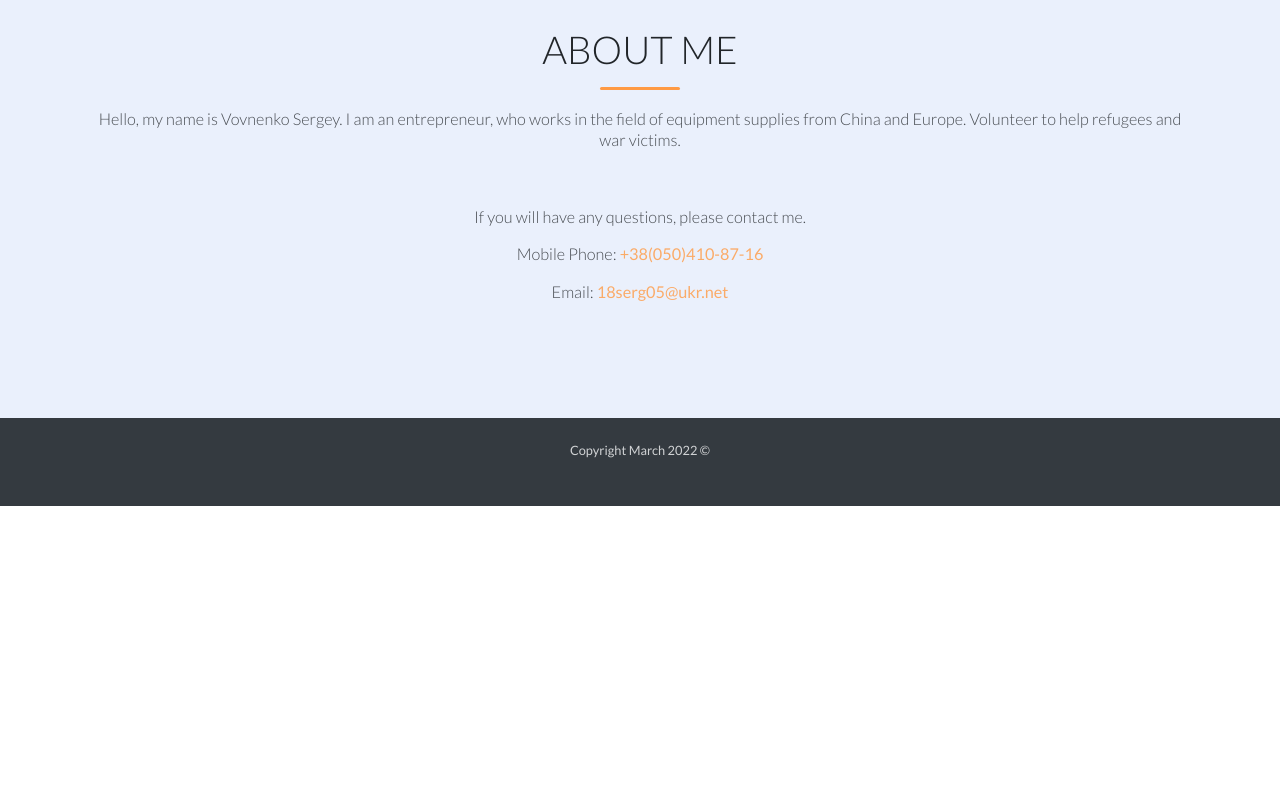
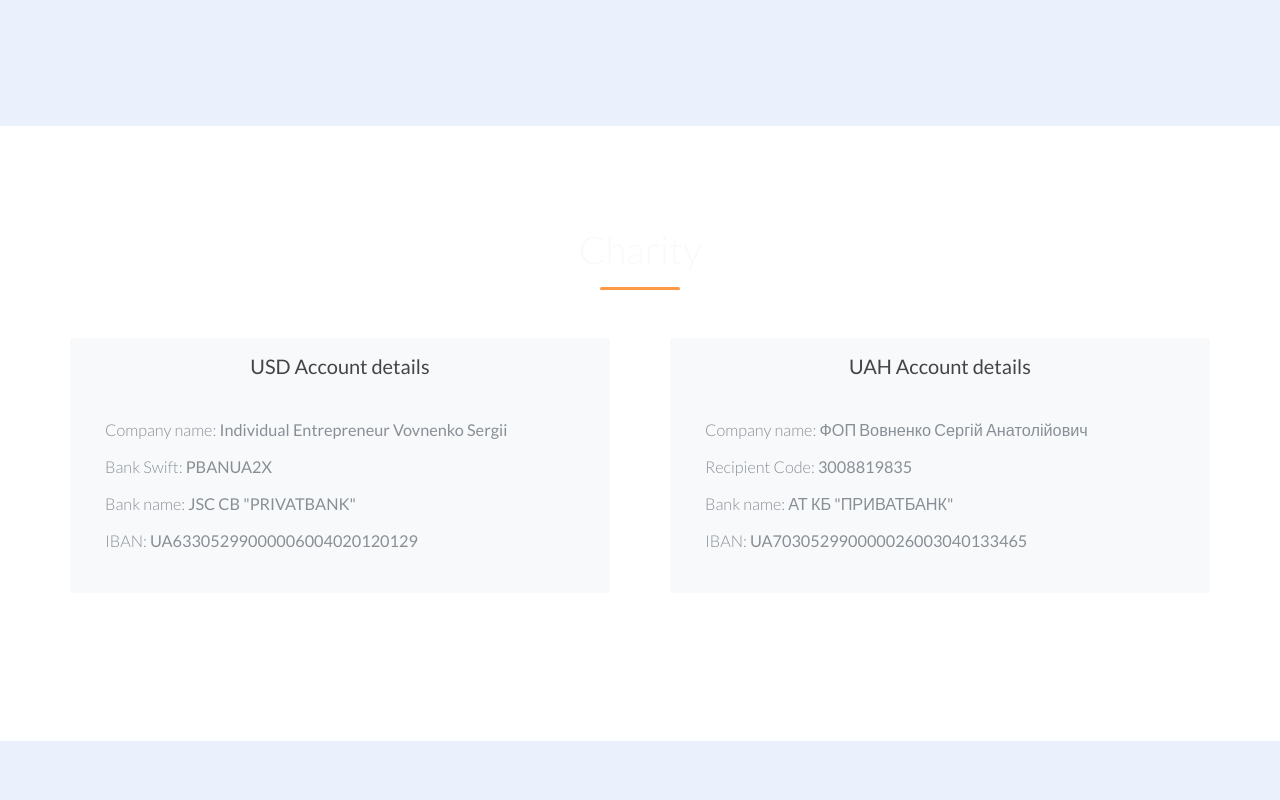
Before and after one commit to m-konoval/help-in-ua, a website: page public_html/en.html in a window 1280 px wide. Shown: the part 1480-2280 px from the top of the page. Before the commit the page ends 1986 px from the top, so only its background shows below. Drawn offline with Linux system fonts and the light colour scheme.

Commit message:
change IBANs

```diff
--- a/public_html/assets/js/script.js
+++ b/public_html/assets/js/script.js
@@ -33,7 +33,7 @@ $(document).ready(function () {
   });
 });
 
-const copyIBAN = async (IBAN) => {
+const copyToBuffer = async (IBAN) => {
   try {
     /* Copy the text inside the text field */
     await navigator.clipboard.writeText(IBAN);
@@ -41,6 +41,11 @@ const copyIBAN = async (IBAN) => {
     /* Alert the copied text */
     alert("Text copied: " + IBAN);
   } catch (e) {
-    console.warn(e)
+    console.warn(e);
   }
 };
+
+const scrollToDonation = () => {
+  const toView = document.getElementById("donation").offsetTop;
+  window.scrollTo({ top: toView, behavior: "smooth" });
+};
--- a/public_html/assets/scss/components/_video.scss
+++ b/public_html/assets/scss/components/_video.scss
@@ -11,8 +11,8 @@
     top: 0;
     left: 50%;
     margin-left: -50%;
-    min-width: 110%;
-    min-height: 110%;
+    min-width: 100%;
+    min-height: 100%;
     z-index: 0;
   }
 
--- a/public_html/en.html
+++ b/public_html/en.html
@@ -39,7 +39,7 @@
     </div>
   </nav>
 
-  <!-- INTRO -->
+  <!-- HEADER -->
   <header class="header d-flex justify-content-center">
 
     <!-- VIDEO BG -->
@@ -61,28 +61,15 @@
             <p>
               Don't be aside. Any donation can help to save somebody's life.
             </p>
-          </div>
-        </div>
-        <div class="col-md-5 d-md-block donation text-secondary">
-          <div class="donation--head">Donation account:</div>
-          <div class="donation--body">
-            <div class="mb-5 pb-2">
-              <p>USD($) Account</p>
-              <a onclick="copyIBAN('UA183052990262096400930364920')" title="Click to copy">IBAN: <strong>UA183052990262096400930364920</strong></a>
-            </div>
-
-            <div class="mb-2 pb-2">
-              <p>UAH(₴) Account</p>
-              <a onclick="copyIBAN('UA443052990000026205744143753')" title="Click to copy">IBAN: <strong>UA443052990000026205744143753</strong></a>
-            </div>
+            <button class="btn btn-outline-light btn-flat" onclick="scrollToDonation()">Donate</button>
           </div>
         </div>
       </div>
     </div>
   </header>
 
-  <!-- INFO -->
-  <section class="section" id="features">
+  <!-- INFO ABOUT -->
+  <section class="section">
     <div class="container text-center pb-5">
       <h6 class="display-4 has-line">The situation in Ukraine</h6>
 
@@ -121,8 +108,79 @@
         </div>
       </div>
     </div>
+  </section>
 
-    <!-- CONTACT -->
+  <!-- DONATIONS -->
+  <section class="section" id="donation">
+    <div class="container">
+      <h6 class="display-4 has-line text-center mb-5 text-light">Charity</h6>
+      <div class="row justify-content-between align-items-md-stretch">
+
+        <!-- USD -->
+        <div class="col-md-6 mb-5 row">
+          <div class="donation text-secondary col-md-12">
+            <div class="donation--head">USD Account details</div>
+            <div class="donation--body">
+              <p>Company name: <a onclick="copyToBuffer('Individual Entrepreneur Vovnenko Sergii')"
+                  title="Натисни щоб скопіювати">
+                  <strong>Individual Entrepreneur Vovnenko Sergii</strong>
+                </a>
+              </p>
+              <p>Bank Swift:
+                <a onclick="copyToBuffer('PBANUA2X')" title="Натисни щоб скопіювати">
+                  <strong>PBANUA2X</strong>
+                </a>
+              </p>
+              <p>Bank name:
+                <a onclick="copyToBuffer(`JSC CB &#34;PRIVATBANK&#34;`)" title="Натисни щоб скопіювати">
+                  <strong>JSC CB "PRIVATBANK"</strong>
+                </a>
+              </p>
+              <p>IBAN:
+                <a onclick="copyToBuffer('UA63305299000006004020120129')" title="Натисни щоб скопіювати">
+                  <strong>UA63305299000006004020120129</strong>
+                </a>
+              </p>
+            </div>
+          </div>
+        </div>
+
+        <!-- UAH -->
+        <div class="col-md-6 mb-5 row">
+          <div class="donation text-secondary col-md-12">
+            <div class="donation--head">UAH Account details</div>
+            <div class="donation--body">
+              <p>Company name: <a onclick="copyToBuffer('ФОП Вовненко Сергій Анатолійович')"
+                  title="Натисни щоб скопіювати">
+                  <strong>ФОП Вовненко Сергій Анатолійович</strong>
+                </a>
+              </p>
+              <p>Recipient Code:
+                <a onclick="copyToBuffer('3008819835')" title="Натисни щоб скопіювати">
+                  <strong>3008819835</strong>
+                </a>
+              </p>
+              <p>Bank name:
+                <a onclick="copyToBuffer('АТ КБ &#34;ПРИВАТБАНК&#34;')" title="Натисни щоб скопіювати">
+                  <strong>АТ КБ "ПРИВАТБАНК"</strong>
+                </a>
+              </p>
+              <p>IBAN:
+                <a onclick="copyToBuffer('UA703052990000026003040133465')" title="Натисни щоб скопіювати">
+                  <strong>UA703052990000026003040133465</strong>
+                </a>
+              </p>
+            </div>
+          </div>
+        </div>
+
+        <!-- end section -->
+      </div>
+    </div>
+  </section>
+
+  <!-- ABOUT & CONTACT -->
+  <section class="section">
     <div class="container text-center">
       <h6 class="display-4 has-line">ABOUT ME</h6>
       <p class="mb-5 pb-2">
```
Also changed, not shown: public_html/index.html (+76 -18 lines), public_html/assets/css/css.css.
